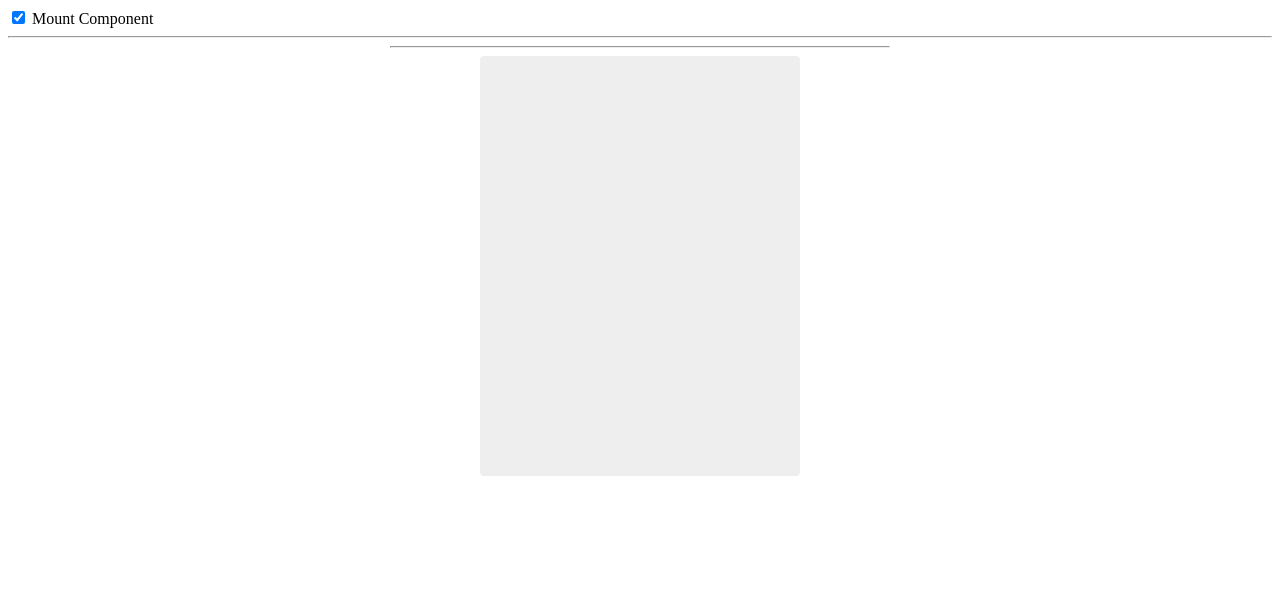
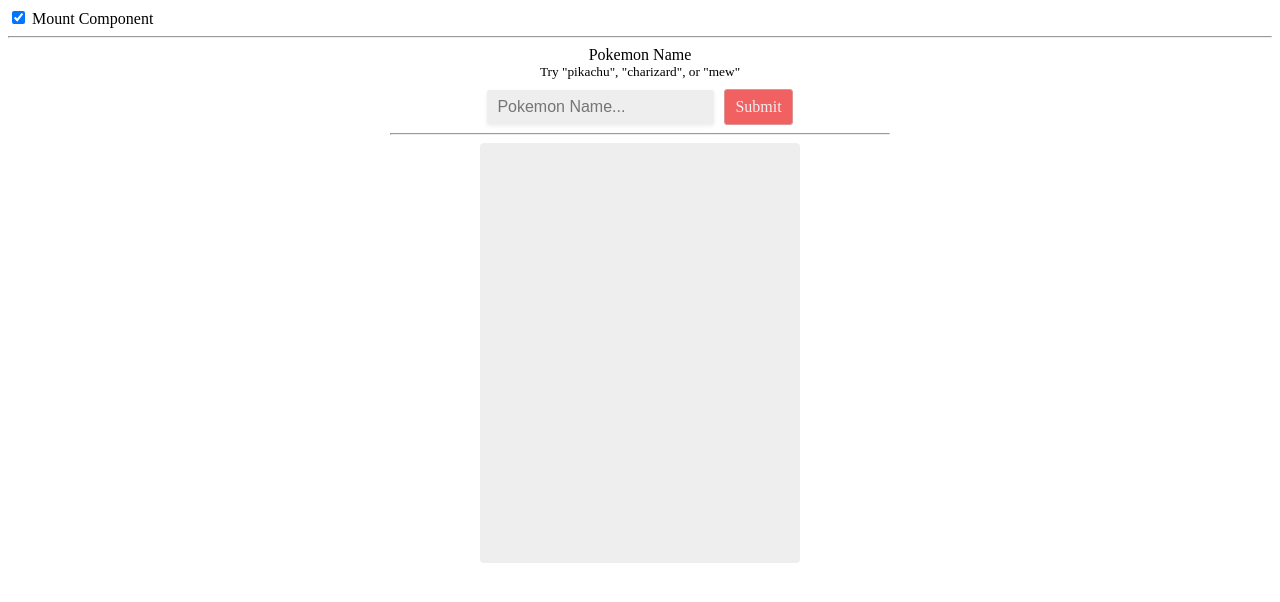
Before and after one commit to gorakhjoshi/useCallbackConcepts, a React (Create React App) app: page / in a window 1280 px wide. Shown: the top 602 px of the page. Built offline with nearby package versions, Linux system fonts and the light colour scheme.

Commit message:
pokemon form added

```diff
--- a/src/App.js
+++ b/src/App.js
@@ -1,8 +1,15 @@
 import React from 'react';
+import { PokemonForm } from './pokemon';
 
 function App() {
+  const [pokemonName, setPokemonName] = React.useState('');
+
+  function handleSubmit(newPokemonName) {
+    setPokemonName(newPokemonName);
+  }
   return (
     <div className='pokemon-info-app'>
+      <PokemonForm pokemonName={pokemonName} onSubmit={handleSubmit} />
       <hr />
       <div className='pokemon-info'></div>
     </div>
--- a/src/pokemon.js
+++ b/src/pokemon.js
@@ -1,3 +1,5 @@
+import React from 'react';
+
 export function fetchPokemon() {
   const name = 'Pikachu';
   const delay = 1500;
@@ -54,3 +56,82 @@
       console.log(error);
     });
 }
+
+export function PokemonForm({
+  pokemonName: externalPokemonName,
+  initialPokemonName = externalPokemonName || '',
+  onSubmit,
+}) {
+  const [pokemonName, setPokemonName] = React.useState(initialPokemonName);
+
+  // this is generally not a great idea. We're synchronizing state when it is
+  // normally better to derive it https://kentcdodds.com/blog/dont-sync-state-derive-it
+  // however, we're doing things this way to make it easier for the exercises
+  // to not have to worry about the logic for this PokemonForm component.
+  React.useEffect(() => {
+    // note that because it's a string value, if the externalPokemonName
+    // is the same as the one we're managing, this will not trigger a re-render
+    if (typeof externalPokemonName === 'string') {
+      setPokemonName(externalPokemonName);
+    }
+  }, [externalPokemonName]);
+
+  function handleChange(e) {
+    setPokemonName(e.target.value);
+  }
+
+  function handleSubmit(e) {
+    e.preventDefault();
+    onSubmit(pokemonName);
+  }
+
+  function handleSelect(newPokemonName) {
+    setPokemonName(newPokemonName);
+    onSubmit(newPokemonName);
+  }
+
+  return (
+    <form onSubmit={handleSubmit} className='pokemon-form'>
+      <label htmlFor='pokemonName-input'>Pokemon Name</label>
+      <small>
+        Try{' '}
+        <button
+          className='invisible-button'
+          type='button'
+          onClick={() => handleSelect('pikachu')}
+        >
+          "pikachu"
+        </button>
+        {', '}
+        <button
+          className='invisible-button'
+          type='button'
+          onClick={() => handleSelect('charizard')}
+        >
+          "charizard"
+        </button>
+        {', or '}
+        <button
+          className='invisible-button'
+          type='button'
+          onClick={() => handleSelect('mew')}
+        >
+          "mew"
+        </button>
+      </small>
+      <div>
+        <input
+          className='pokemonName-input'
+          id='pokemonName-input'
+          name='pokemonName'
+          placeholder='Pokemon Name...'
+          value={pokemonName}
+          onChange={handleChange}
+        />
+        <button type='submit' disabled={!pokemonName.length}>
+          Submit
+        </button>
+      </div>
+    </form>
+  );
+}
```
